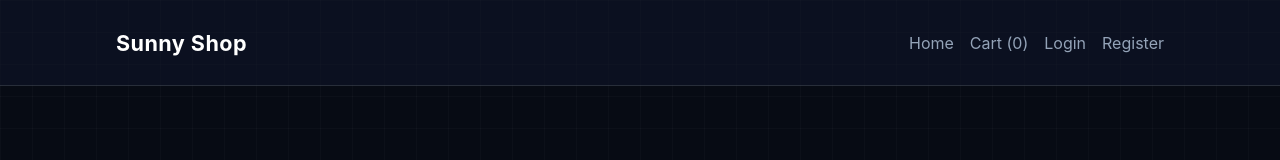
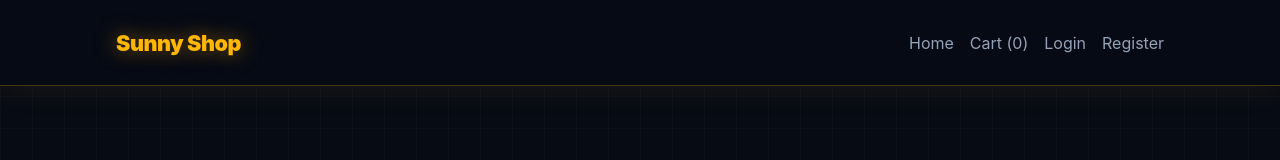
Before and after one commit to SurajHippargi77/Ecommerce, a plain HTML site: page ecommerce/index.html in a window 1280 px wide. Shown: the top 160 px of the page. Drawn offline with Linux system fonts and the light colour scheme; no server answers.

Commit message:
fix: navbar glow and styling
Co-authored-by: Cursor <cursoragent@cursor.com>

```diff
--- a/ecommerce/css/styles.css
+++ b/ecommerce/css/styles.css
@@ -327,10 +327,11 @@ html {
   position: sticky;
   top: 0;
   z-index: 100;
-  background: rgba(15, 23, 42, 0.55);
-  border-bottom: 1px solid var(--line);
-  backdrop-filter: blur(20px) saturate(160%);
-  -webkit-backdrop-filter: blur(20px) saturate(160%);
+  background: rgba(7, 11, 20, 0.85);
+  border-bottom: 1px solid rgba(255, 183, 3, 0.25);
+  backdrop-filter: blur(24px) saturate(160%);
+  -webkit-backdrop-filter: blur(24px) saturate(160%);
+  box-shadow: 0 4px 30px rgba(255, 183, 3, 0.08);
   padding: 0.85rem 0;
   transition:
     padding 0.4s var(--spring),
@@ -357,8 +358,10 @@ html {
 .logo {
   margin: 0;
   font-size: 1.35rem;
-  color: #fff;
-  letter-spacing: 0.02em;
+  color: var(--accent);
+  font-weight: 900;
+  letter-spacing: -0.5px;
+  text-shadow: 0 0 20px rgba(255, 183, 3, 0.5), 0 0 40px rgba(255, 183, 3, 0.2);
   animation: logoBounceIn 1s var(--spring) 0.2s both;
 }
 
@@ -366,9 +369,9 @@ nav a {
   position: relative;
   display: inline-block;
   margin-left: 1rem;
-  color: var(--muted);
+  color: #94a3b8;
   text-decoration: none;
-  transition: color 0.25s ease;
+  transition: color 0.2s ease, text-shadow 0.2s ease;
   transform-origin: center center;
 }
 
@@ -387,7 +390,8 @@ nav a::after {
 }
 
 nav a:hover {
-  color: #fff;
+  color: #ffffff;
+  text-shadow: 0 0 10px rgba(255, 183, 3, 0.6);
   animation: rubberBand 0.65s var(--spring);
 }
 
@@ -403,9 +407,10 @@ nav a:hover::after {
   height: 36px;
   border-radius: 999px;
   background: linear-gradient(135deg, rgba(255, 183, 3, 0.08), rgba(251, 133, 0, 0.04));
-  border: 1px solid rgba(255, 255, 255, 0.04);
+  border: 1px solid rgba(255, 183, 3, 0.4);
+  box-shadow: 0 0 12px rgba(255, 183, 3, 0.2);
   margin-left: 1rem;
-  transition: border-color 0.25s ease, background 0.25s ease, transform 0.3s var(--spring);
+  transition: border-color 0.25s ease, background 0.25s ease, transform 0.3s var(--spring), box-shadow 0.25s ease;
 }
 
 .nav-avatar svg {
@@ -415,6 +420,7 @@ nav a:hover::after {
 .nav-avatar:hover {
   border-color: rgba(255, 183, 3, 0.35);
   background: linear-gradient(135deg, rgba(255, 183, 3, 0.16), rgba(251, 133, 0, 0.08));
+  box-shadow: 0 0 20px rgba(255, 183, 3, 0.4);
   transform: scale(1.12);
 }
 
```
